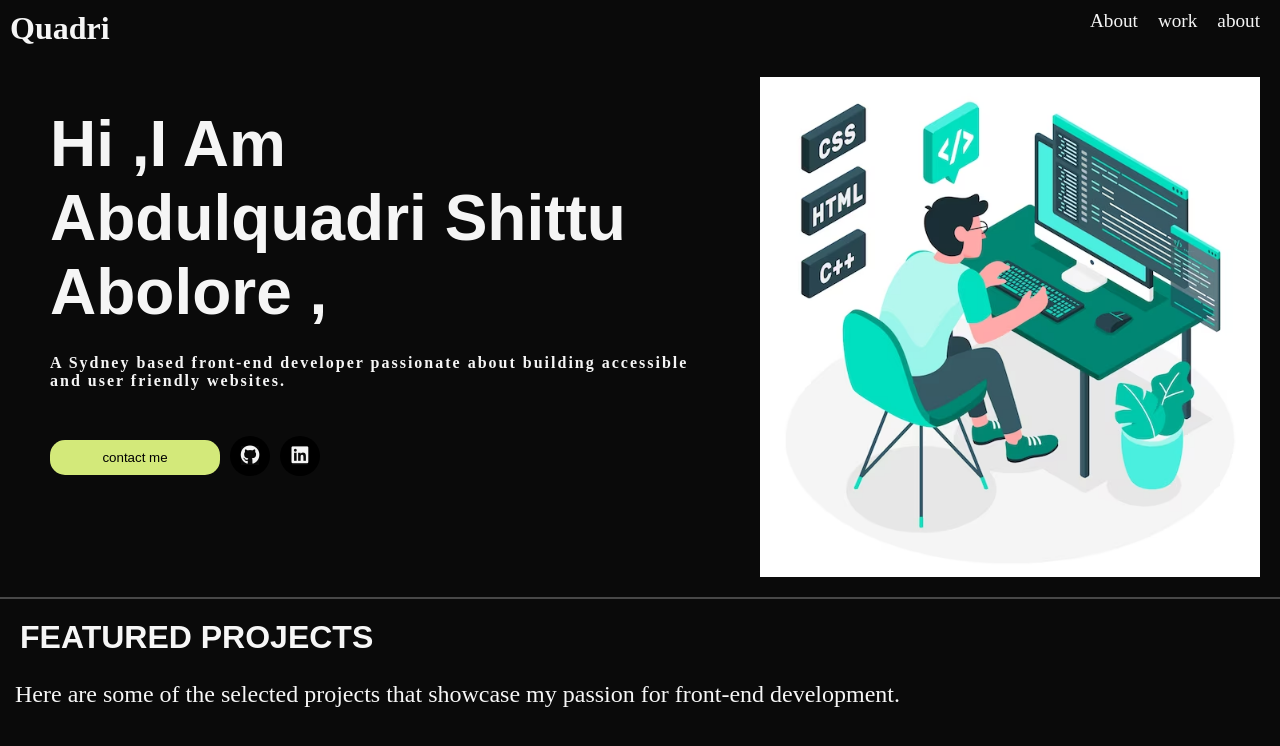
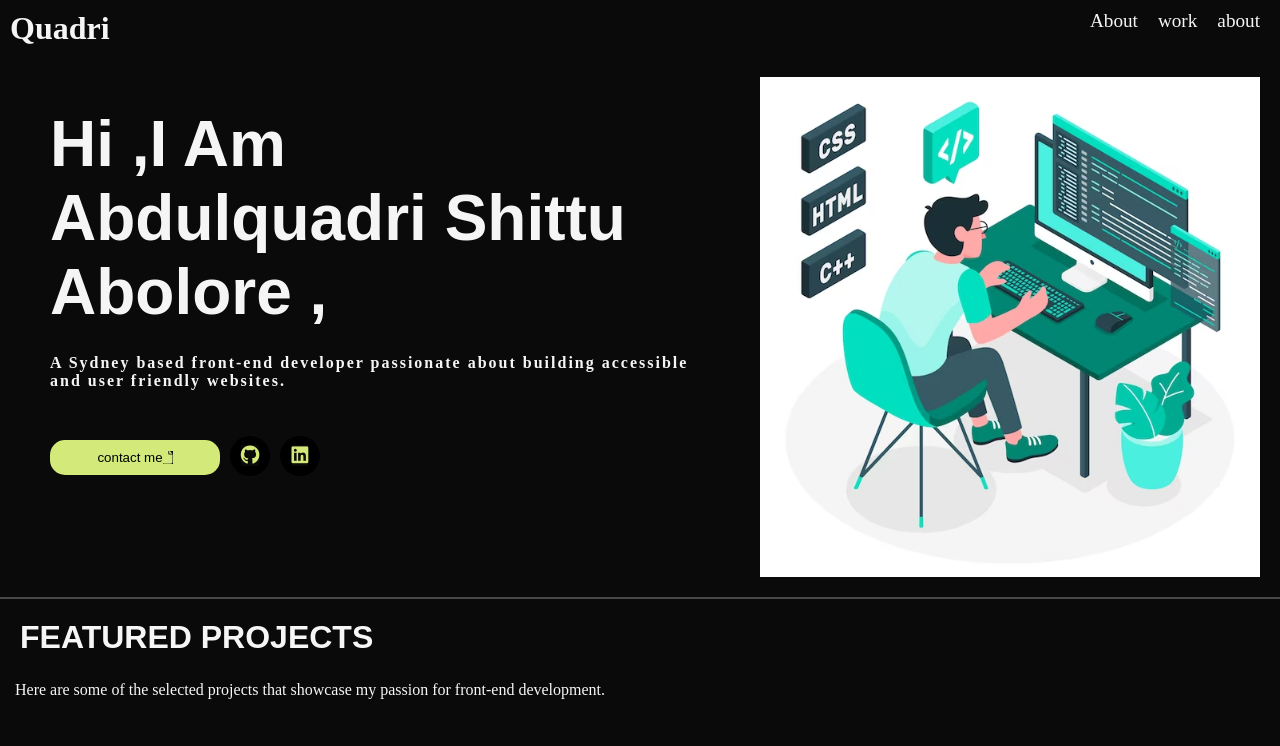
Before and after one commit to GAMSH655/Dev_q, a React (Vite) app: page / in a window 1280 px wide. Shown: the top 746 px of the page. Built offline with nearby package versions, Linux system fonts and the light colour scheme.

Commit message:
working int contact link

```diff
--- a/src/Components/Hero.jsx
+++ b/src/Components/Hero.jsx
@@ -10,10 +10,15 @@ const Hero = () => {
              <h3 className="heroP">Hi ,i am</h3>
              <h3 className="heroP">abdulquadri shittu abolore ,</h3>
              <p className="heroinfo">A Sydney based front-end developer passionate about building accessible and user friendly websites.</p>
-             <button className="contactme">contact me </button>
+             <button className="contactme">contact me
+             <i class="fa-solid fa-file icon"></i>
+              </button>
              <button className='contactBtn'>
-             <i className="fa-brands fa-github"></i> </button>
-             <button className='contactBtn'> <i class="fa-brands fa-linkedin"></i> </button>
+             <a href="https://github.com/GAMSH655"> <i className="fa-brands fa-github icon"></i> </a></button>
+
+             <button className='contactBtn'>
+             <a href="https://www.linkedin.com/in/abdulquadri-shittu-59480b262/" className='contctLink'><i class="fa-brands fa-linkedin icon"></i> </a>
+             </button>
          </div>
          <img src={Prog} alt=""  className='prog' draggable="false"/>
     </div>
--- a/src/Components/Project.css
+++ b/src/Components/Project.css
@@ -10,5 +10,8 @@
     color: #f6f6f6;
     padding: 5px;
     padding-left: 15px;
-    font-size: 1.5rem;
+    font-size: 1rem;
 }
+.icon{
+    color:#D3E97A;
+}
```
